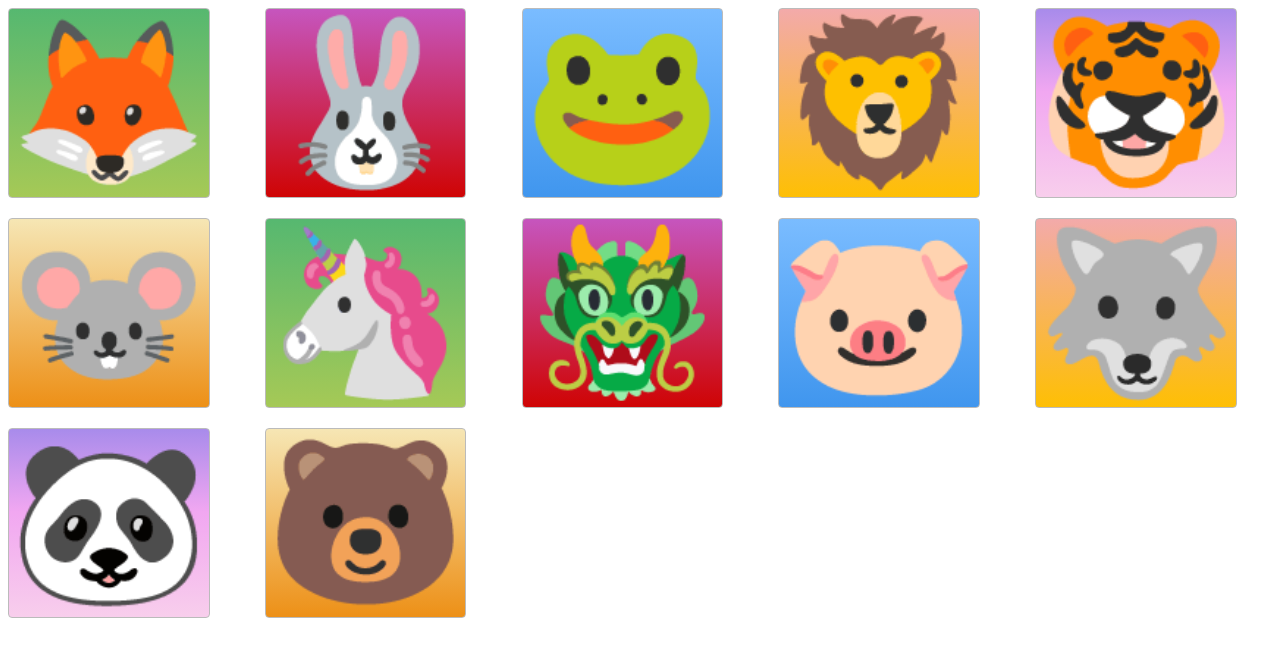
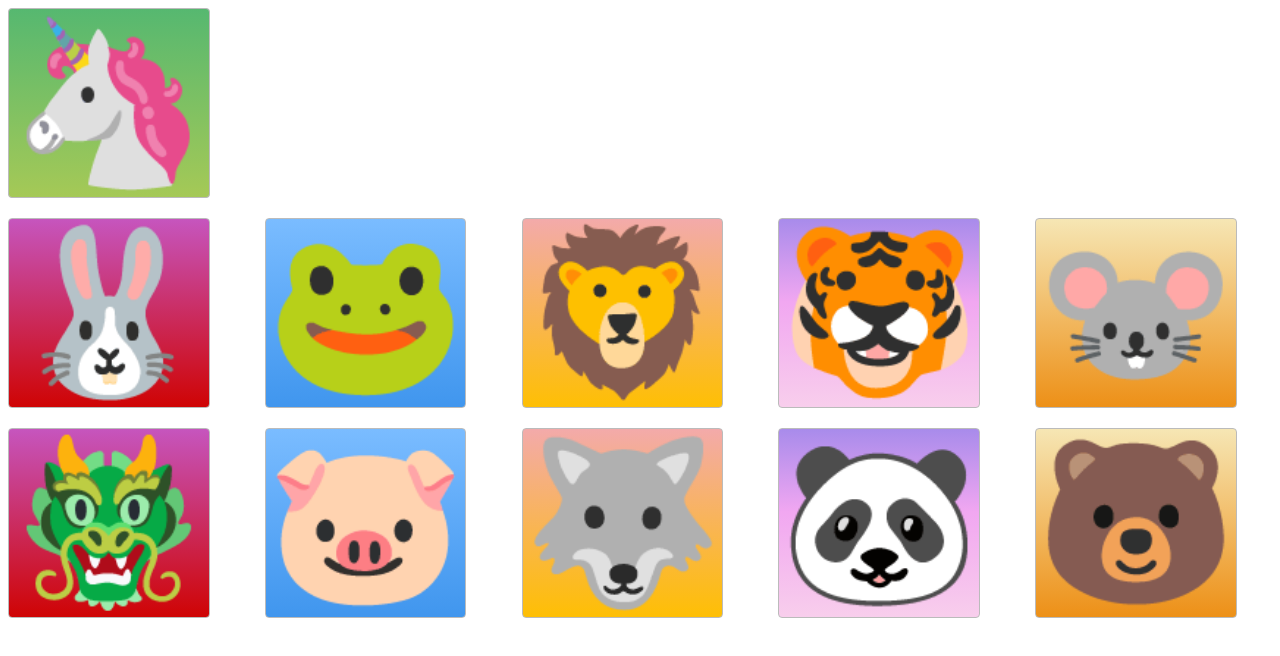
Before and after one commit to whitelotus32/ZTMWebDevPro, a plain HTML site: page CSS Grid/HTML/index.html in a window 1280 px wide. Drawn offline with Linux system fonts and the light colour scheme; files that its build step writes are made by us from their sources.

Commit message:
Adjusted column and row props

```diff
--- a/CSS Grid/CSS/style.css
+++ b/CSS Grid/CSS/style.css
@@ -6,6 +6,10 @@
     justify-items: start;
 }
 
+.green {
+    grid-column: 1/-1;
+    grid-row: 1/3;
+}
 .zone {
     cursor:pointer;
     /* display:inline-block; */
```
